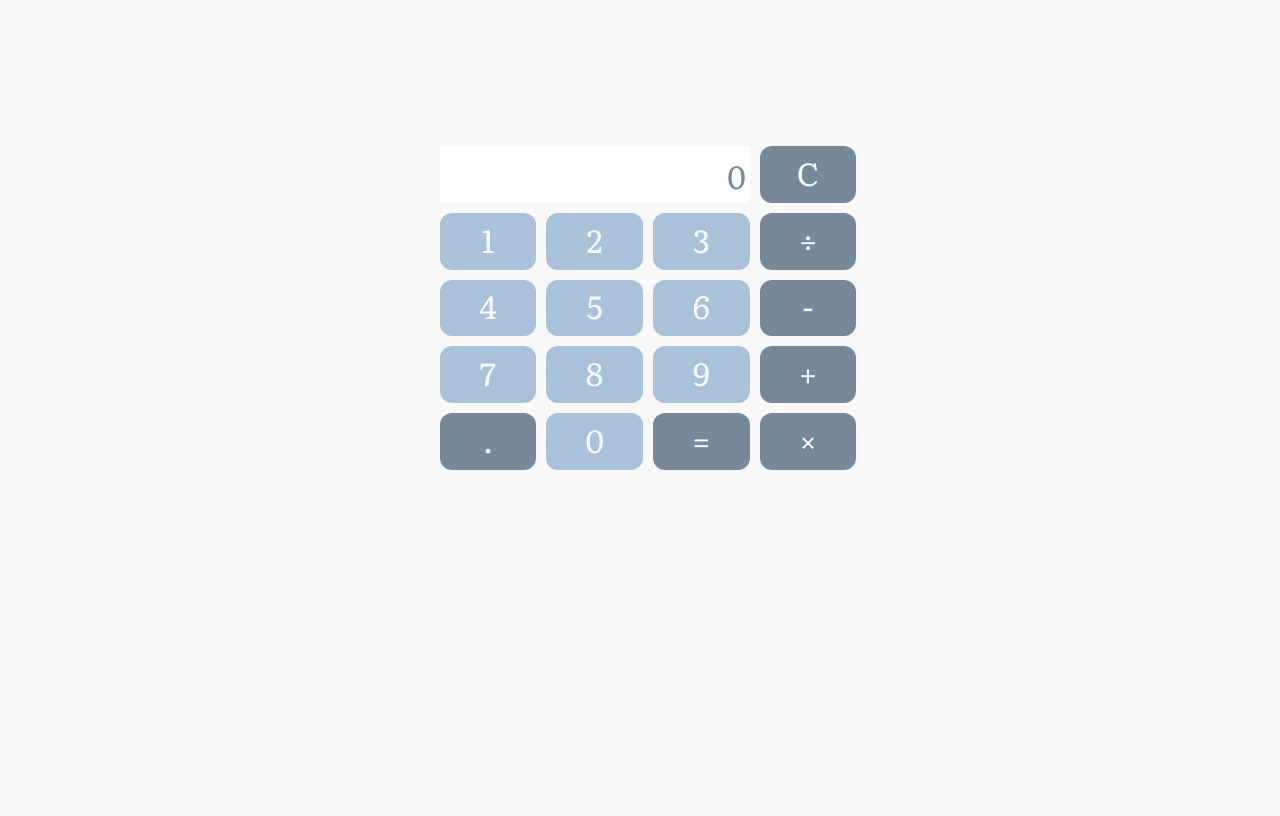
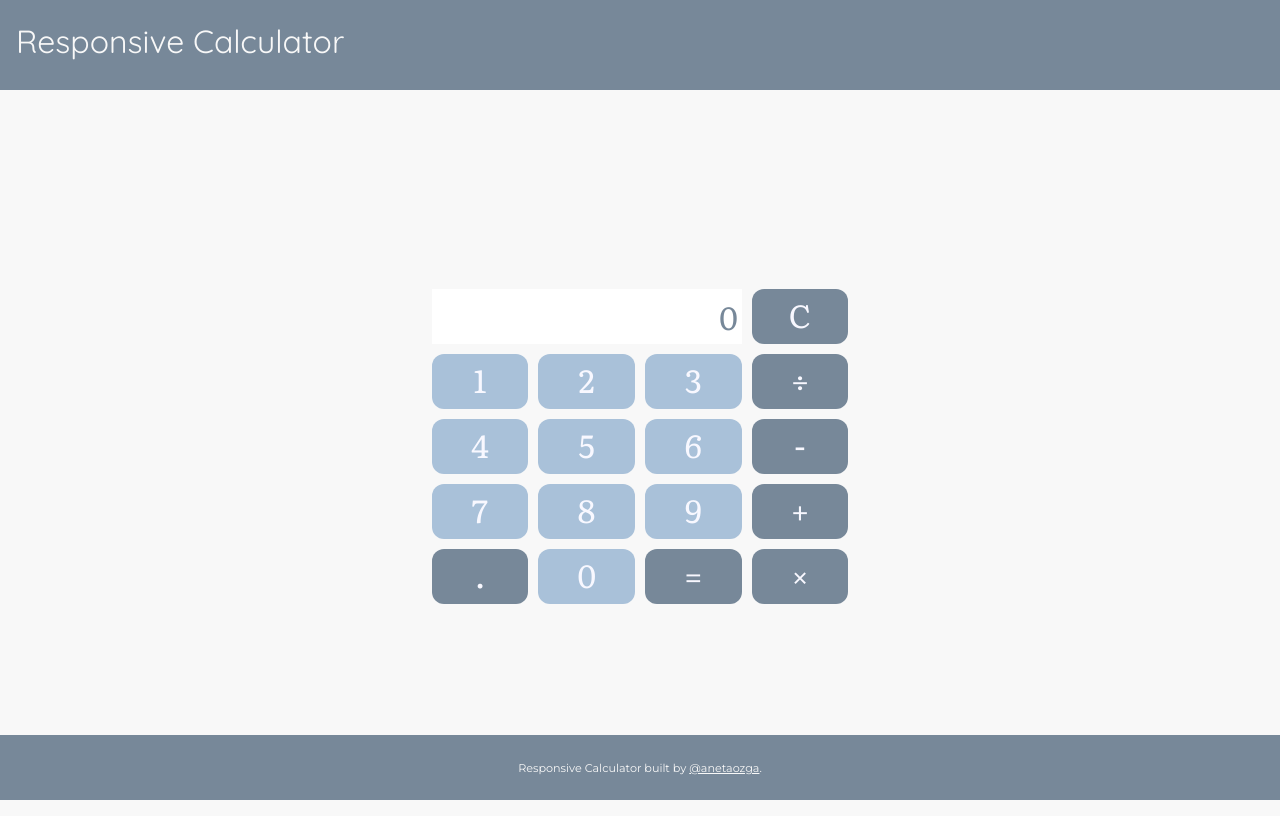
Before and after one commit to anetaozga/responsive-calculator, a plain HTML site: page index.html in a window 1280 px wide. Drawn offline with Linux system fonts and the light colour scheme.

Commit message:
header and footer

```diff
--- a/index.html
+++ b/index.html
@@ -3,13 +3,14 @@
 <head>
     <link rel="stylesheet" type="text/css" href="style.css">
     <link href="https://fonts.googleapis.com/css?family=Literata&display=swap" rel="stylesheet">
+    <link href="https://fonts.googleapis.com/css?family=Montserrat|Quicksand&display=swap" rel="stylesheet">
     <title>Calculator</title>
 </head>
 <body>
 
 <div class="container">
     <div class="header">
-
+        <h1>Responsive Calculator</h1>
     </div>
 
     <div class="calculator">
@@ -32,7 +33,9 @@
         <button type="button" class="operator" value="=">=</button>
         <button type="button" class="operator" value="*">&times;</button>
     </div>
+    <footer>
+        <p class="footer">Responsive Calculator built by <a href="https://github.com/anetaozga">@anetaozga</a>.</p>
+    </footer>
 </div>
-
 </body>
 </html>
--- a/style.css
+++ b/style.css
@@ -1,6 +1,8 @@
-html {
+body {
     background-color: #F8F8F8;
+    margin: 0;
 }
+
 .container {
     display: grid;
     grid-template-rows:repeat(12, 1fr);
@@ -10,14 +12,34 @@ html {
 }
 .header {
     grid-column: 1/span 12;
-    grid-row: 1/2
+    height: 90px;
+    background-color: #778899;
+}
+h1 {
+    margin-left: 0.5em;
+    color: #F8F8F8;
+    font-family: 'Quicksand', sans-serif;
+    font-weight: normal;
+    align-self: center;
 }
 .calculator {
     display: grid;
-    grid-column: 5/9;
+    grid-column: 2/12;
     grid-row: 3/8;
     grid-template-rows:repeat(5, 1fr);
     grid-template-columns: repeat(4, 1fr);
+}
+@media only screen and (min-width: 700px) {
+    .calculator {
+        grid-column: 5/9;
+        grid-row: 5/9;
+    }
+}
+@media only screen and (min-width: 1800px) {
+    .calculator {
+        grid-column: 6/8;
+        grid-row: 4/9;
+    }
 }
 .calculator-screen {
     grid-column: 1/4;
@@ -47,3 +69,20 @@ button:hover {
 .operator{
     background-color: #778899;
 }
+footer {
+    display: flex;
+    grid-column: 1/span 12;
+    grid-row: 12/span 1;
+    background-color: #778899;
+    font-family: 'Literata', serif;
+    font-size: 0.7em;
+    align-items: center;
+}
+p {
+    color: #F8F8F8;
+    font-family: 'Montserrat', sans-serif;
+    margin: 0 auto;
+}
+a {
+    color: #F8F8F8;
+}
```
Also changed, not shown: calculator.js (added).
